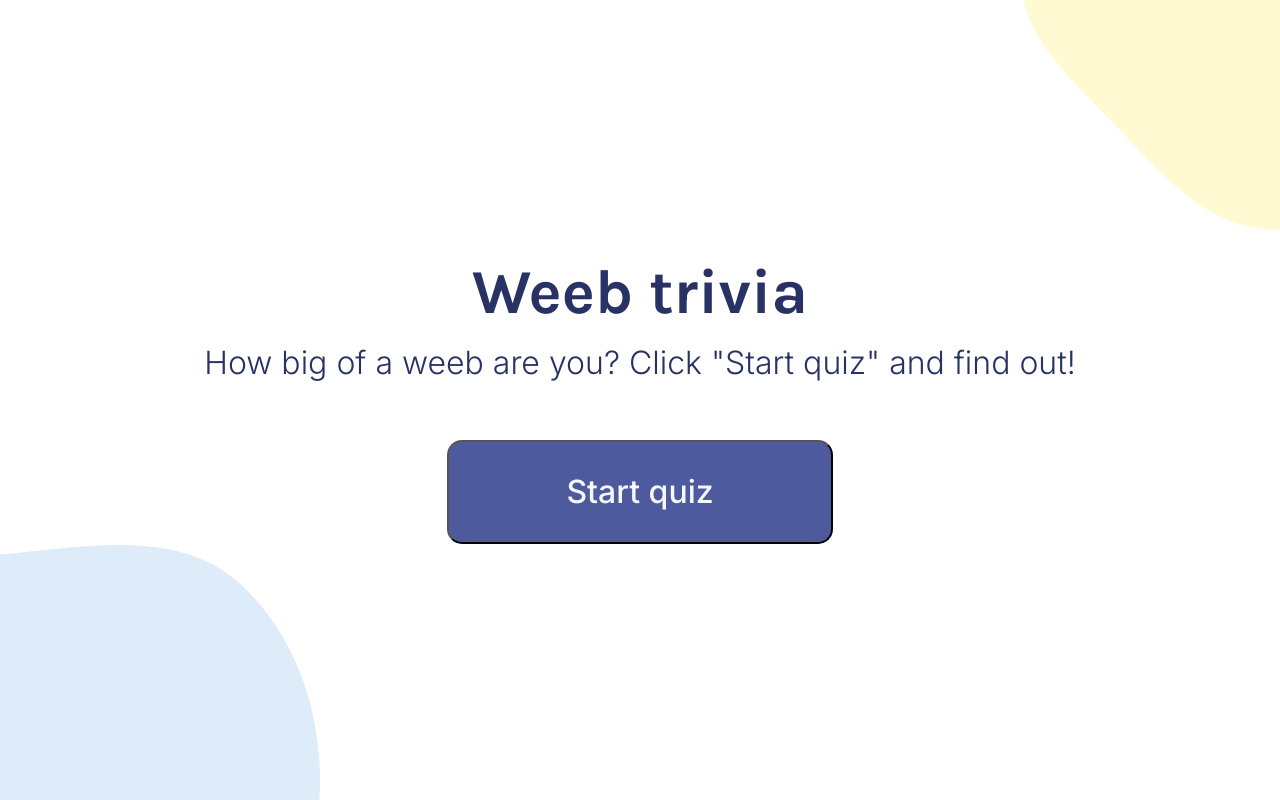
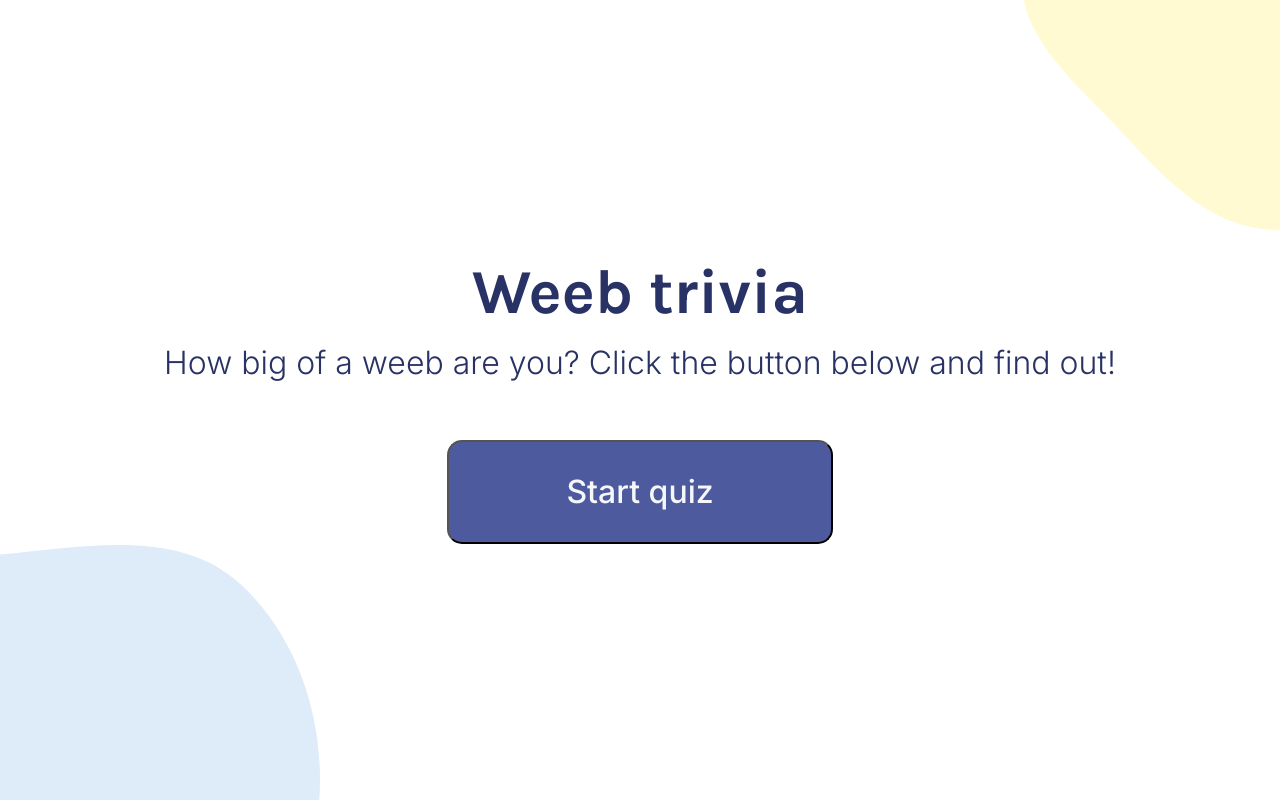
Before and after one commit to salkanovicsafet/react-weeb-trivia, a React (Create React App) app: page / in a window 1280 px wide. Built offline with nearby package versions, Linux system fonts and the light colour scheme.

Commit message:
Write logic behind Start button

```diff
--- a/src/App.js
+++ b/src/App.js
@@ -1,9 +1,16 @@
+import { useState } from "react";
 import Intro from "./components/Intro";
 
 export default function App() {
+  const [isIntro, setIsintro] = useState(true);
+
+  function startQuiz() {
+    setIsintro(false);
+  }
+
   return (
-    <div className="main blobs blobs--big">
-      <Intro />
+    <div className={`main blobs ${isIntro ? "blobs--big" : "blobs--small"}`}>
+      {isIntro && <Intro startQuiz={startQuiz} />}
     </div>
   );
 }
--- a/src/assets/styles/style.css
+++ b/src/assets/styles/style.css
@@ -3,7 +3,7 @@
 }
 
 .intro {
-  height: 100vh;
+  height: 100%;
   font-family: Inter;
   font-style: normal;
   display: flex;
@@ -41,6 +41,12 @@
   height: 6.5rem;
 }
 
+.intro__btn:active {
+  background-color: #3a405c;
+  box-shadow: 7px 6px 28px 1px rgba(0, 0, 0, 0.24);
+  transform: translateY(1px);
+}
+
 .blobs {
   background-image: url(../images/blue\ blob.svg),
     url(../images/yellow\ blob.svg);
@@ -55,3 +61,7 @@
 .blobs--small {
   background-size: 30vh, 30vh;
 }
+
+.main {
+  height: 100vh;
+}
--- a/src/components/Intro.js
+++ b/src/components/Intro.js
@@ -1,11 +1,13 @@
-export default function Intro() {
+export default function Intro(props) {
   return (
     <div className="intro">
       <h1 className="intro__title">Weeb trivia</h1>
       <h2 className="intro__description">
-        How big of a weeb are you? Click "Start quiz" and find out!
+        How big of a weeb are you? Click the button below and find out!
       </h2>
-      <button className="intro__btn">Start quiz</button>
+      <button onClick={props.startQuiz} className="intro__btn">
+        Start quiz
+      </button>
     </div>
   );
 }
```
